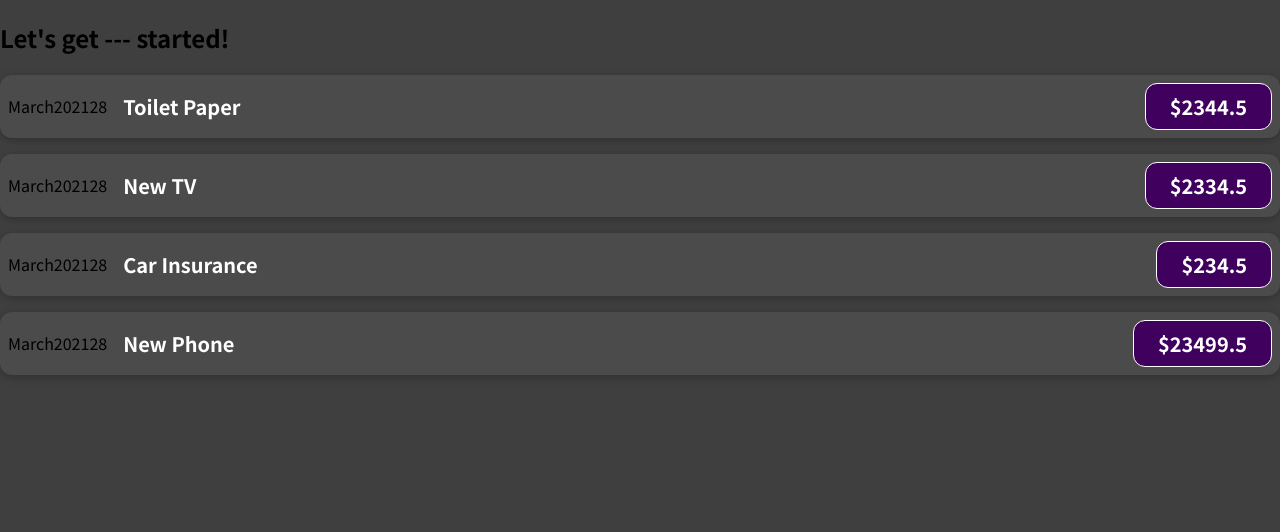
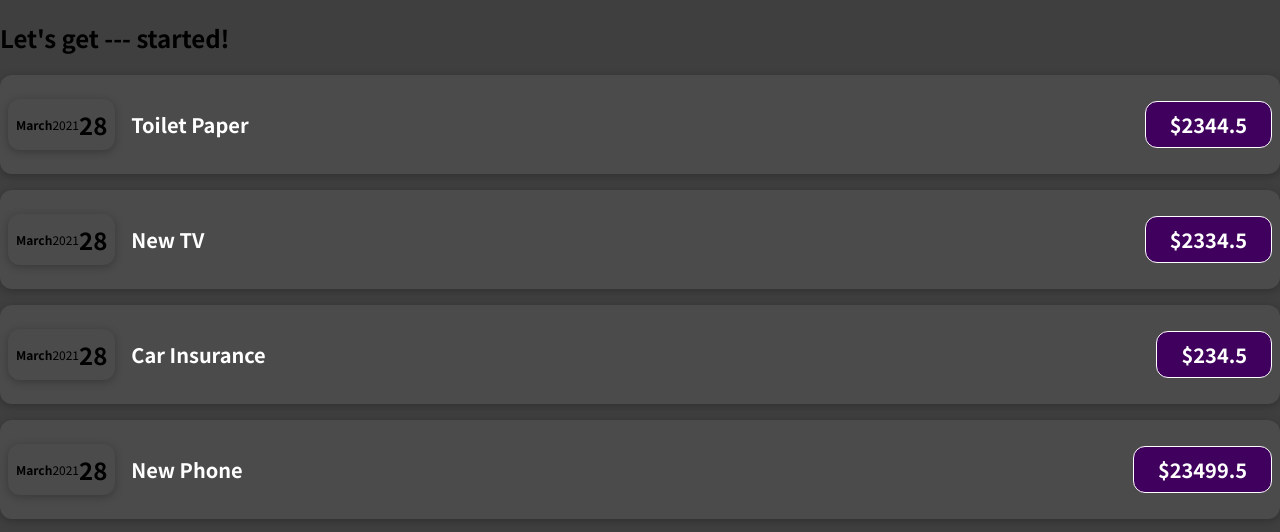
Before and after one commit to anuragpatle/MyReactPractice, a JavaScript app in the folder 01-starting-setup/: page / in a window 1280 px wide. Shown: the top 532 px of the page. Built offline with nearby package versions, Linux system fonts and the light colour scheme.

Commit message:
Splitting componetns into multiple components

```diff
--- /dev/null
+++ b/01-starting-setup/src/components/ExpenseDate.css
@@ -0,0 +1,26 @@
+.expense-date {
+	display: flex;
+	flex-direction: column;
+	width: 5.5rem;
+	height: 5.5rem;
+	border: 1px solid #ececec;
+	background-color: #2a2a2a;
+	color: white;
+	border-radius: 12px;
+	align-items: center;
+	justify-content: center;
+  }
+
+  .expense-date__month {
+	font-size: 0.75rem;
+	font-weight: bold;
+  }
+
+  .expense-date__year {
+	font-size: 0.75rem;
+  }
+
+  .expense-date__day {
+	font-size: 1.5rem;
+	font-weight: bold;
+  }
--- /dev/null
+++ b/01-starting-setup/src/components/ExpenseDate.js
@@ -0,0 +1,20 @@
+import './ExpenseDate.css'
+
+function ExpenseDate(props) {
+
+	const month = props.date.toLocaleString('en-US', { month: 'long' });
+	const day = props.date.toLocaleString('en-US', { day: '2-digit' });
+	const year = props.date.getFullYear();
+
+	return (
+
+		<div className="expense-item">
+			<div className="expense-date__month">{month}</div>
+			<div className="expense-date__year">{year}</div>
+			<div className="expense-date__day">{day}</div>
+		</div>
+	);
+}
+
+
+export default ExpenseDate;
--- a/01-starting-setup/src/components/ExpenseItem.js
+++ b/01-starting-setup/src/components/ExpenseItem.js
@@ -1,23 +1,17 @@
 import './ExpenseItem.css'
+import ExpenseDate from './ExpenseDate';
 
 function ExpenseItem(props) {
-
-	const month = props.date.toLocaleString('en-US', { month: 'long' });
-	const day = props.date.toLocaleString('en-US', { day: '2-digit' });
-	const year = props.date.getFullYear();
 
 	return (
 
 		<div className="expense-item">
-			<div>{month}</div>
-			<div>{year}</div>
-			<div>{day}</div>
+			<ExpenseDate date={props.date} />
 			<div className="expense-item__description">
 				<h2>{props.title}</h2>
 				<div className="expense-item__price" >${props.amount}</div>
 			</div>
 		</div>
-
 	);
 }
 
```
